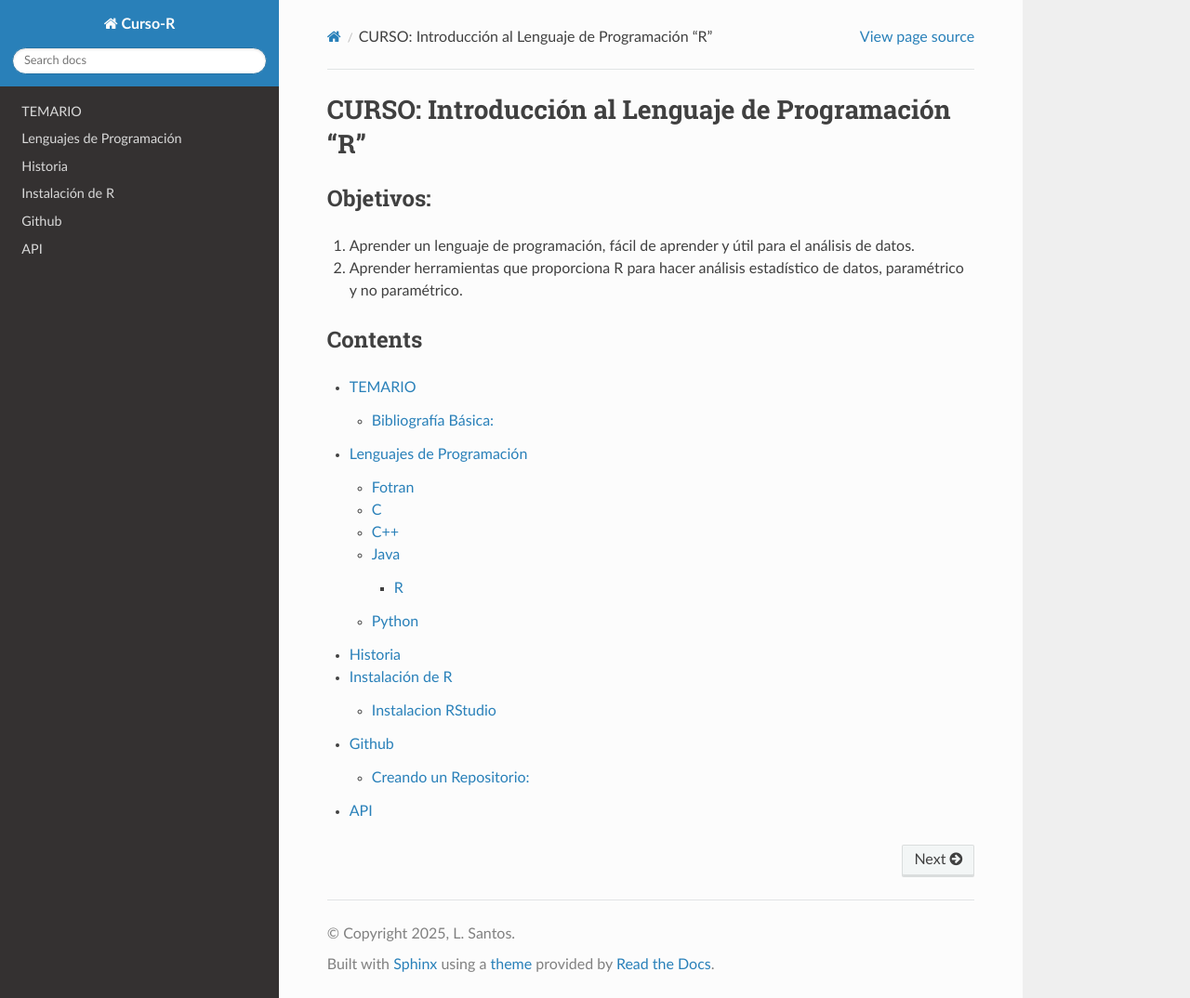
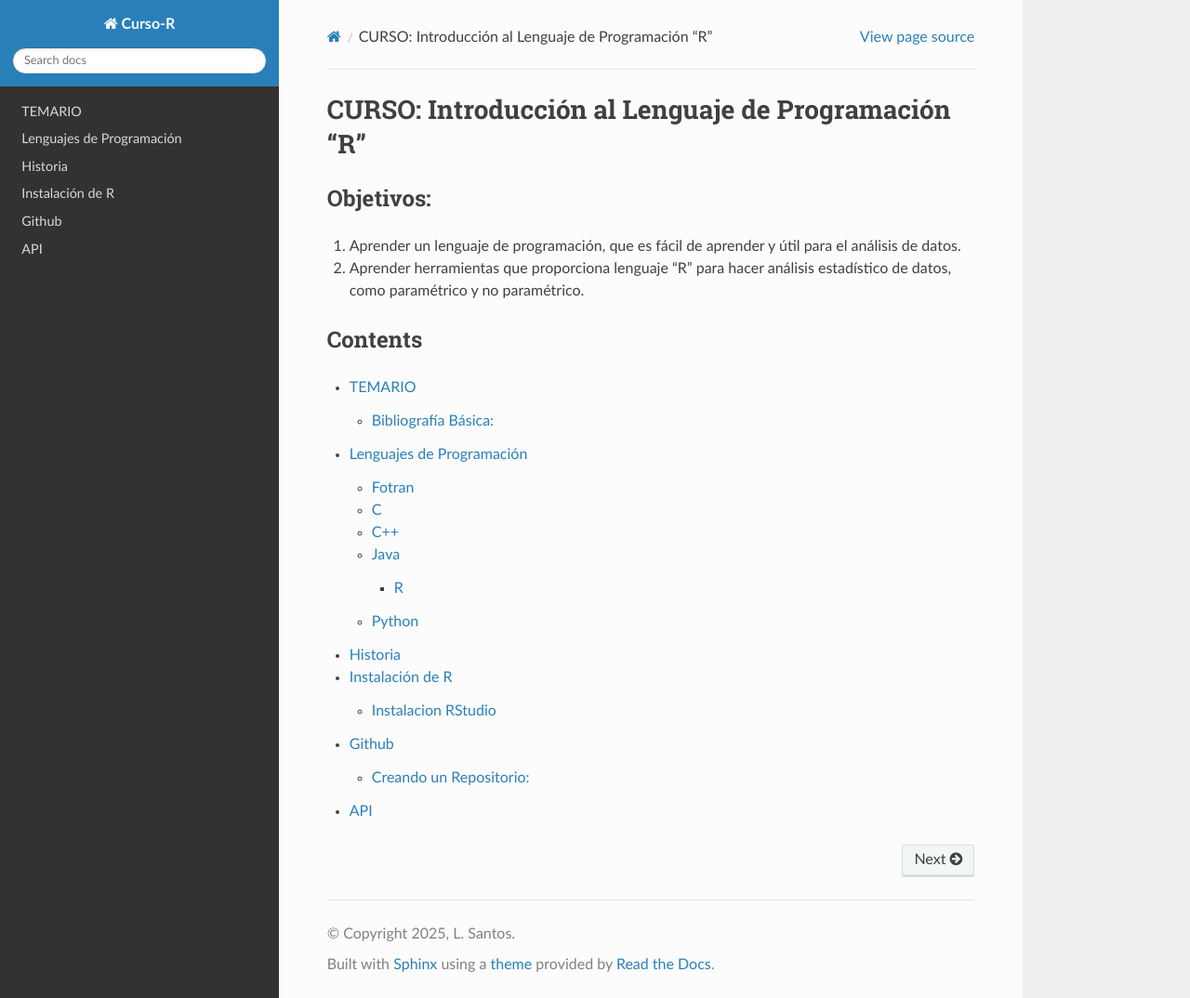
Before and after one commit to matecom57/santosg57-curso-r, a Sphinx documentation site: the page built from docs/source/index.rst, in a window 1280 px wide and 1074 px high. Shown: the whole window at 93% size. Built offline with Sphinx 7.4.7 and the Read the Docs theme 3.1.0, drawn with Linux system fonts in a browser that asks for light colours; pages that are not in the unit, such as notebooks, are missing from menus.

```diff
--- a/docs/source/index.rst
+++ b/docs/source/index.rst
@@ -4,9 +4,9 @@ CURSO: Introducción al Lenguaje de Programación "R"
 Objetivos:
 ---------
 
-1. Aprender un lenguaje de programación, fácil de aprender y útil para el análisis de datos.
+1. Aprender un lenguaje de programación, que es fácil de aprender y útil para el análisis de datos.
 
-2.  Aprender herramientas que proporciona R para hacer análisis estadístico de datos, paramétrico y no paramétrico.
+2.  Aprender herramientas que proporciona lenguaje "R" para hacer análisis estadístico de datos, como paramétrico y no paramétrico.
 
 
 Contents
```
